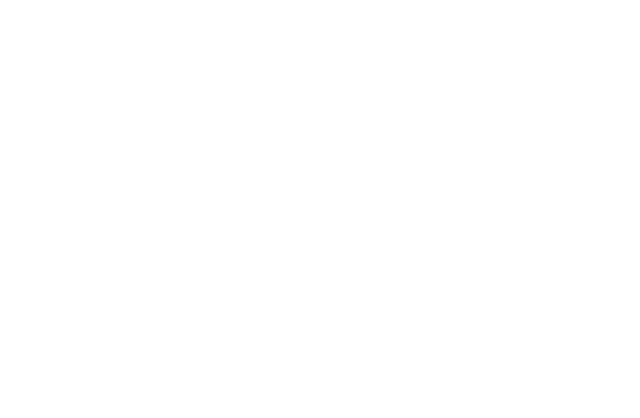
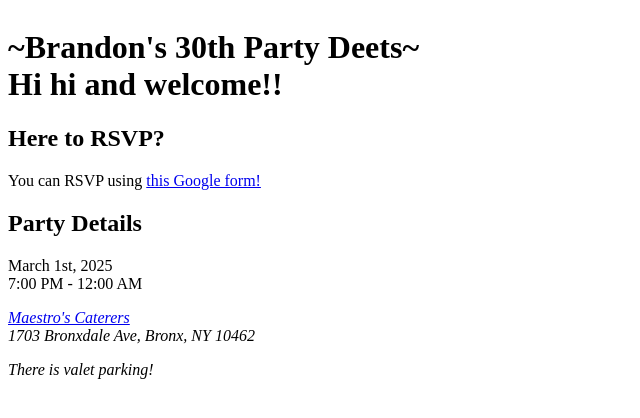
Before and after one commit to walshyb/party-site, a React (Create React App) app: page / in a window 1280 px wide. Shown: the top 418 px of the page, without its empty margins (0-640 px from the left). Built offline with nearby package versions, Linux system fonts and the light colour scheme.

Commit message:
Start adding deets

```diff
--- a/src/App.jsx
+++ b/src/App.jsx
@@ -2,7 +2,47 @@
 import { useState } from "react";
 
 function App() {
-  return null;
+  return (
+    <>
+      <header>
+        <h1>
+          ~Brandon's 30th Party Deets~
+          <br />
+          Hi hi and welcome!!
+        </h1>
+      </header>
+      <main>
+        <section className="rsvp">
+          <h2>Here to RSVP?</h2>
+          <p>
+            You can RSVP using{" "}
+            <a href="https://forms.gle/ABJtN723YUvbZSeB8" target="_blank">
+              this Google form!
+            </a>
+          </p>
+        </section>
+        <section className="deets">
+          <h2>Party Details</h2>
+          <p>
+            <time datetime="2025-03-01">March 1st, 2025</time>
+            <br />
+            <time datetime="19:00">7:00 PM - 12:00 AM</time>
+          </p>
+          <address>
+            <a href="https://maps.app.goo.gl/7Yyak4wwimhJ8ibn7" target="_blank">
+              Maestro's Caterers
+            </a>
+            <br />
+            1703 Bronxdale Ave, Bronx, NY 10462
+          </address>
+          <p>
+            <i>There is valet parking!</i>
+          </p>
+        </section>
+      </main>
+      <footer></footer>
+    </>
+  );
 }
 
 export default App;
```
